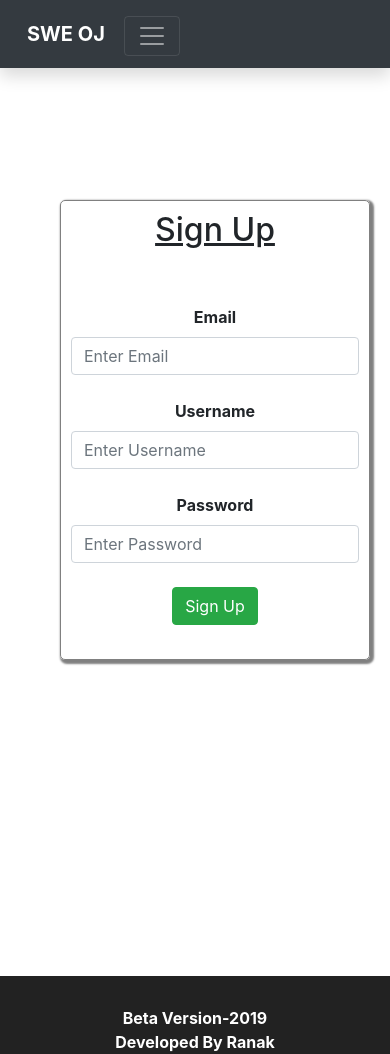
After one commit to RakibulRanak/SWE-OJ, a PHP site: page /sign.php in a window 390 px wide. The commit adds this page. Run offline with PHP 8.4, Linux system fonts and the light colour scheme; some libraries are stand-ins or nearby versions.

Commit message:
going on

```diff
--- a/profile.php
+++ b/profile.php
@@ -202,6 +202,7 @@ $row=mysqli_fetch_array($send);
 
 
    <ul class=\"nav nav-pills nav-stacked\">
+
     <li role=\"presentation\" class=\"active\"><a href=\"setcontest.php\">Create Contest</a></li>
     <li role=\"presentation\"><a href=\"setcontestproblem.php\">Create Contest Problem</a></li>
     <li role=\"presentation\"><a href=\"setproblem.php\">Create Archive Problem</a></li>
--- /dev/null
+++ b/sign.php
@@ -0,0 +1,99 @@
+
+
+
+
+<!DOCTYPE html>
+<html>
+<head>
+
+
+        <meta charset="utf-8">
+        <meta http-equiv="x-ua-compatible" content="ie=edge">
+        <title>Sign Up</title>
+          <?php include 'linkers.php';?>
+
+
+
+
+
+</head>
+<body>
+<div class="main">
+
+<?php require 'nav1.php'; ?>
+<div class="row mu">
+<div class="col-sm-1">
+</div>
+<div class="col-sm-9">
+<center>
+<div class="form-group log">
+<div class="xmm">
+<h2 style=""><u>Sign Up</u></h2><br><br>
+<form action="action.php" name="f1" method="POST">
+
+<label for="email">Email</label>
+<input type="email" name="email" class="form-control" placeholder="Enter Email" required><br>
+<label for="username">Username</label>
+<input type="text" name="uname" class="form-control" placeholder="Enter Username" required><br>
+<label for="password">Password</label>
+<input type="password" class="form-control"  name="password" placeholder="Enter Password" required><br>
+
+<button type="submit" class="btn btn-success">Sign Up</button><br><br>
+
+
+</form>
+<?php
+if(isset($_GET['value']))
+{
+
+   echo "<div class=\"alert alert-danger\">
+  <strong>Sign up Failed!</strong>  Username already exists!!
+   </div><br>";
+
+}
+?>
+</div>
+</div>
+</center>
+</div>
+
+<div class="col-sm-2">
+
+</div>
+</div>
+</div>
+<div class="sign">
+<div class="container-fluid well foot">
+<div class="row">
+
+
+
+<div class="col-sm-3">
+
+
+</div>
+
+
+<div class="col-sm-5">
+
+
+<div class="fm">
+
+<b>Beta Version-2019</b><br>
+<b>Developed By Ranak</b>
+
+</div>
+</div>
+
+
+<div class="col-sm-4">
+
+</div>
+</div>
+</div>
+</div>
+
+
+
+</body>
+</html>
```
Also changed, not shown: action.php (added, +26 -0 lines).
